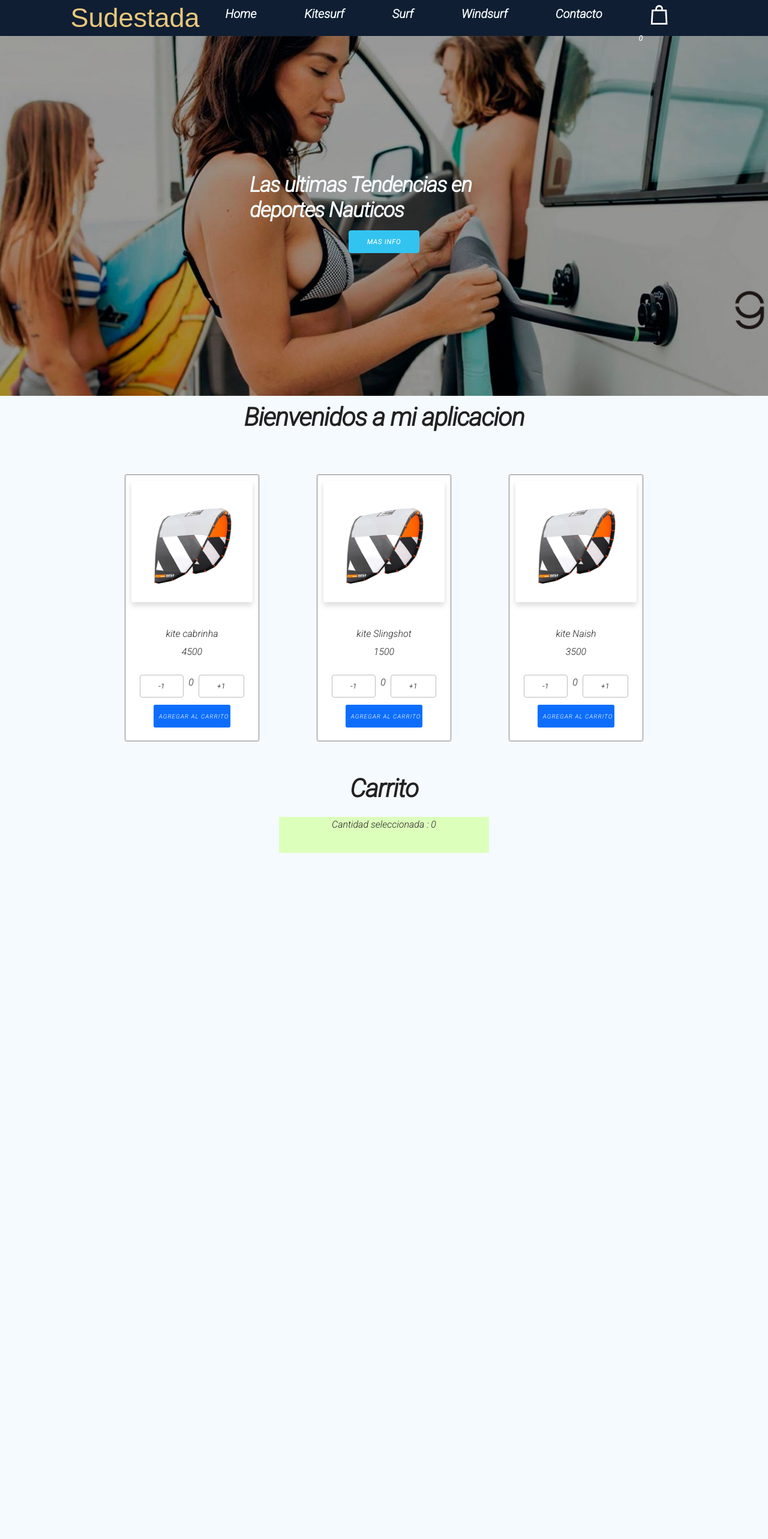
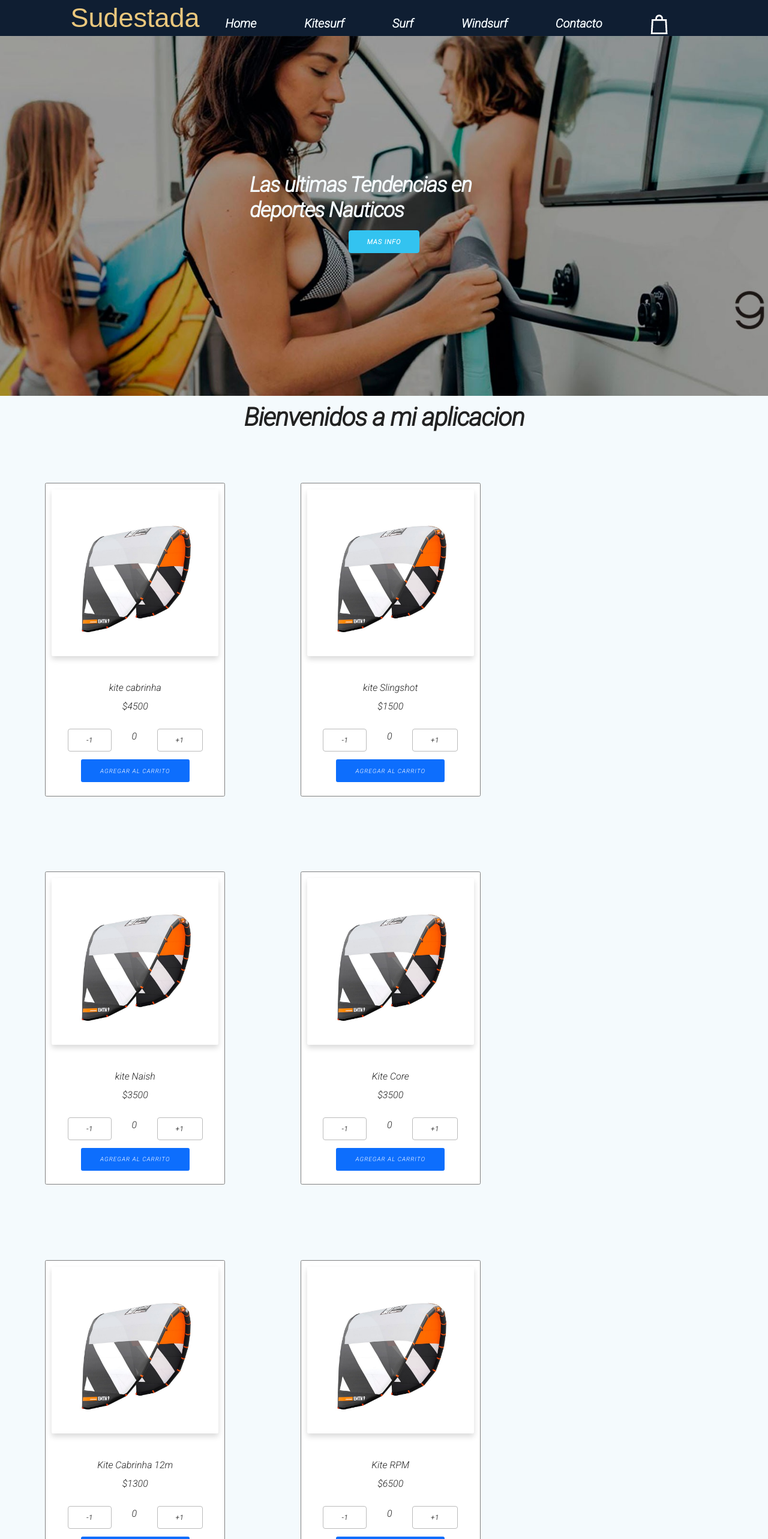
Before and after one commit to santiagodebrito12/Sudestada, a React (Create React App) app: page / in a window 1280 px wide. Shown: the top 2566 px of the page at 60% size. Before the commit the page ends 1452 px from the top, so only its background shows below. Built offline with nearby package versions, Linux system fonts and the light colour scheme; a web font is replaced by a local one.

Commit message:
modificaciones generales

```diff
--- a/src/components/CartWidget/CartWidget.js
+++ b/src/components/CartWidget/CartWidget.js
@@ -7,7 +7,7 @@ const CartWidget = () => {
 
     return (
       <>
-      <li><a className="enlances-nav"><img src={carrito}/><span className="items">0</span></a></li>
+      <li><a className="enlances-nav"><img src={carrito}/><span className="items"></span></a></li>
       </>
 
       );
--- a/src/components/Item/Item.js
+++ b/src/components/Item/Item.js
@@ -21,7 +21,7 @@ const Card = ({producto,kite,nombre,cantidadSeleccionada,setCantidadSeleccionada
             <img src={kite} className="card-img-top shadow p-3 mb-5 bg-body rounded"></img>
             <div className="card-body descripcion">
                 <p className="card-title"> {producto.nombre} </p>
-                <p className="card-text">{producto.precio}</p>
+                <p className="card-text">${producto.precio}</p>
 
 
                 <ItemCount
--- a/src/components/ItemList/ItemList.js
+++ b/src/components/ItemList/ItemList.js
@@ -14,6 +14,18 @@ const productos = [
     precio:'3500',
     industria:'brasilera',
     key:3,},
+    {nombre:'Kite Core',
+    precio:3500,
+    industria:'hawaiana',
+    key:4},
+    {nombre:'Kite Cabrinha 12m',
+    precio:1300,
+    industria:'Argentina',
+    key:5},
+    {nombre:'Kite RPM',
+    precio:6500,
+    industria:'Australiana',
+    key:6}
   ]
 
 
@@ -33,7 +45,7 @@ consulta.then((data)=>{
 
 
     return (
-        <div className="container d-flex">
+        <div className="container-fluid d-flex flex-lg-wrap">
             {respuesta.map((producto=>{
                 return(
                     <Card
```
